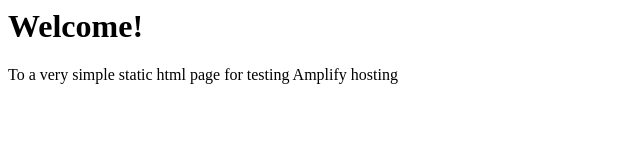
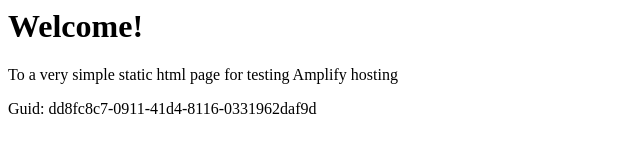
Before and after one commit to aws-aemilia-sin/Github-PR-Commit-Integration-Test-DoNotTouch-Gith-P5X5MO5I-v1-preprod-ap-southeast-1, a website: page src/index.html in a window 1280 px wide. Shown: the whole page, without its empty margins (0-640 px from the left). Drawn offline with Linux system fonts and the light colour scheme.

Commit message:
commit from integ tests

```diff
--- a/src/index.html
+++ b/src/index.html
@@ -1,3 +1,5 @@
+
+
 <html lang="en">
 
 <head>
@@ -10,6 +12,6 @@
 <body>
     <h1>Welcome!</h1>
     <p>To a very simple static html page for testing Amplify hosting</p>
-</body>
+    <p>Guid: dd8fc8c7-0911-41d4-8116-0331962daf9d</p></body>
 
 </html>
```
